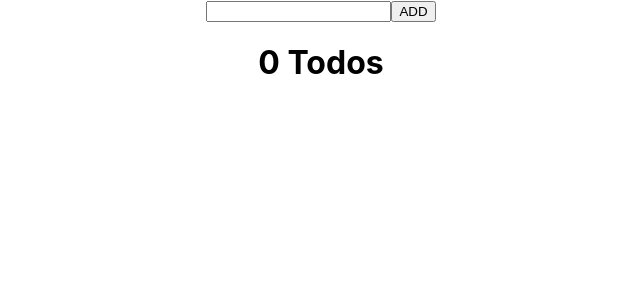
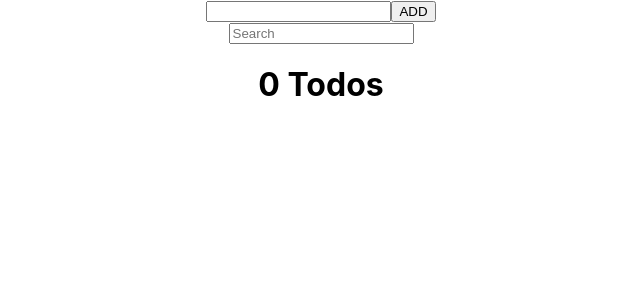
Before and after one commit to VictorChuanShenLoh-edag-my/react-todo, a React (Create React App) app: page / in a window 1280 px wide. Shown: the top 300 px of the page, without its empty margins (319-959 px from the left). Built offline with nearby package versions, Linux system fonts and the light colour scheme.

Commit message:
Added search filter

```diff
--- a/src/App.tsx
+++ b/src/App.tsx
@@ -6,8 +6,6 @@ import TryUseEffect from './components/TryUseEffect';
 function App() {
   return (
     <div className="App">
-      {/* <TryUseEffect></TryUseEffect> */}
-      {/* <DoCount></DoCount> */}
       <ToDoList></ToDoList>
     </div>
   );
--- /dev/null
+++ b/src/components/ToDo/SearchToDo/SearchToDo.tsx
@@ -0,0 +1,19 @@
+import React, { useEffect, useState } from 'react'
+
+export const SearchToDo = (props: any) => {
+    const [searchText, setSearchText] = useState("");
+
+    const onChangeHandler = (event: React.ChangeEvent<HTMLInputElement>) => {
+        setSearchText(() => event.target.value);
+    }
+
+    useEffect(() => props.filterToDo(searchText), [searchText]);
+
+  return (
+    <div>
+        <input type='search' placeholder='Search' onChange={onChangeHandler}>
+        </input>
+
+    </div>
+  )
+}
--- a/src/components/ToDo/ToDoList/ToDoList.tsx
+++ b/src/components/ToDo/ToDoList/ToDoList.tsx
@@ -2,9 +2,12 @@ import React, { Fragment, useState } from "react";
 import "./ToDoList.css";
 import NewToDo from "../NewToDo/NewToDo";
 import { Todo } from "../ToDo.model";
+import { SearchToDo } from "../SearchToDo/SearchToDo";
 
 const ToDoList = () => {
   const [ToDoList, setToDoList] = useState<Map<string, Todo>>(new Map());
+  let [filteredToDoList, setFilteredToDoList] = useState<Map<string, Todo>>(new Map());
+  const [filterText, setFilterText] = useState("");
   const [editTodo, setEditTodo] = useState<Todo>();
   const [isEdit, setIsEdit] = useState(false);
 
@@ -27,7 +30,24 @@ const ToDoList = () => {
     setToDoList(new Map(ToDoList));
   };
 
-  const toDoListContent = Array.from(ToDoList?.values()).map((item) => (
+  const filterToDoHandler = (arg: string) => {
+    setFilterText(() => arg);
+  };
+
+  if (filterText === "") {
+    filteredToDoList = ToDoList;
+  } else {
+    filteredToDoList = new Map(
+      Array.from(ToDoList).filter(([key, value]) => {
+        if (value.title.includes(filterText)) {
+          return true;
+        }
+        return false;
+      })
+    );
+  }
+
+  const toDoListContent = Array.from(filteredToDoList?.values()).map((item) => (
     <div
       key={item.id}
       className={`${item.completed ? "completed" : "pending"}`}
@@ -51,7 +71,8 @@ const ToDoList = () => {
   return (
     <Fragment>
       <NewToDo onAddClicked={toSetToDoList} editTodo={editTodo} />
-      <h1>{ToDoList?.size} Todos</h1>
+      <SearchToDo filterToDo={filterToDoHandler}></SearchToDo>
+      <h1>{filteredToDoList?.size} Todos</h1>
       {toDoListContent}
     </Fragment>
   );
```
